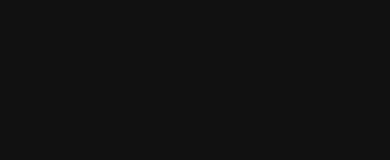
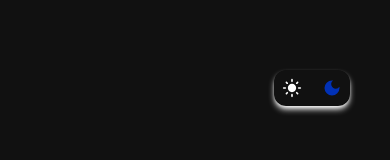
Before and after one commit to KingZedPriest/curly-journey, a Next.js app: page / in a window 390 px wide. Shown: the part 563-723 px from the top of the page. Built offline with nearby package versions, Linux system fonts and the light colour scheme.

Commit message:
Feat: Add framer, for styling and motions

```diff
--- a/package.json
+++ b/package.json
@@ -15,6 +15,7 @@
     "autoprefixer": "10.4.15",
     "eslint": "8.48.0",
     "eslint-config-next": "13.4.19",
+    "framer-motion": "^10.16.4",
     "next": "13.4.19",
     "postcss": "8.4.29",
     "react": "18.2.0",
--- a/src/components/Mode.tsx
+++ b/src/components/Mode.tsx
@@ -40,7 +40,7 @@ export default function Mode() {
   }, [theme, element, defaultMode.matches]);
 
   return (
-    <main className="right-10 lg:right-20 top-3/4 hidden sm:fixed sm:block">
+    <main className="right-10 lg:right-20 top-3/4 fixed block">
       <div className="flex gap-5 rounded-xl bg-inherit p-2 shadow-md shadow-black dark:shadow-white">
         <MdLightMode
           onClick={() => setTheme("light")}
```
Also changed, not shown: 1 other file (tests, documents, lock files or other folders).
